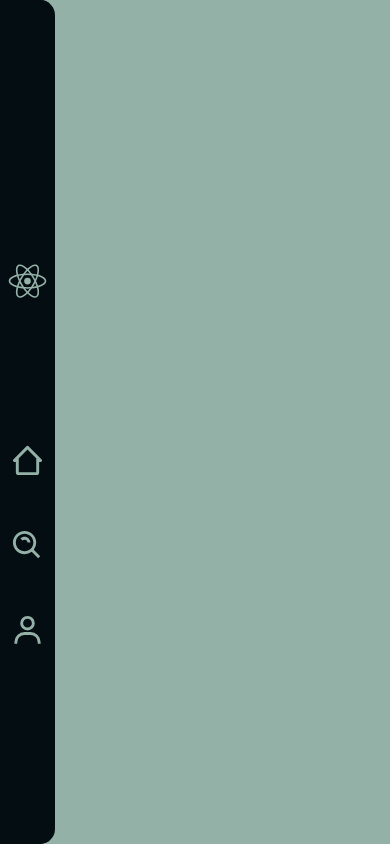
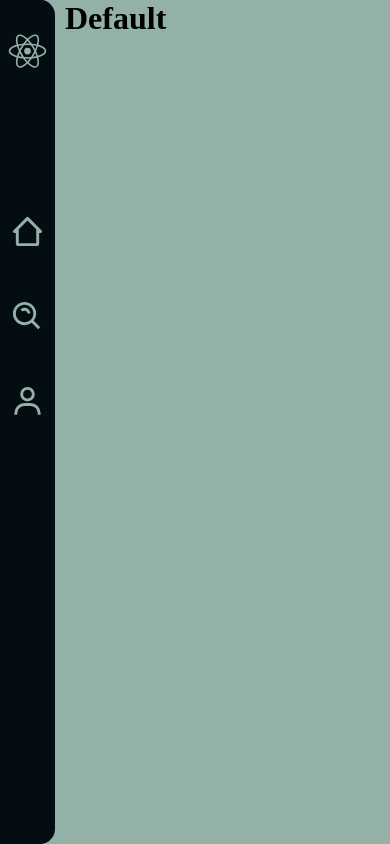
Before and after one commit to mp2003/react, a React (Vite) app: page /login in a window 390 px wide. Built offline with nearby package versions, Linux system fonts and the light colour scheme; some icons are missing.

Commit message:
adding responsive

```diff
--- a/src/App.jsx
+++ b/src/App.jsx
@@ -11,10 +11,11 @@ import Search from "./Search.jsx";
 import User from "./User.jsx";
 import Menu from "./Menu.jsx";
 import "./App.css";
+import Default from "./Default.jsx";
 
 const App = () => {
   // const [showForm, setShowForm] = useState("login");
-  const [showComponent, setShowComponent] = useState("");
+  const [showComponent, setShowComponent] = useState("default");
   // const toggelForm = (formName) => {
   //   setShowForm(formName);
   // };
@@ -41,6 +42,8 @@ const App = () => {
           <NavBar component={toggelComponent} />
         </aside>
         <main>
+          {showComponent === "default" && <Default />}
+
           {showComponent === "home" && <Home />}
           {showComponent === "search" && <Search />}
           {showComponent === "user" && <User />}
--- /dev/null
+++ b/src/Default.jsx
@@ -0,0 +1,9 @@
+import React from 'react'
+
+const Default = () => {
+  return (
+    <div><h1>Default</h1></div>
+  )
+}
+
+export default Default
--- a/src/NavBar.css
+++ b/src/NavBar.css
@@ -22,7 +22,7 @@
   display: flex;
   flex-direction: column;
   align-items: center;
-  justify-content: center;
+  justify-content: flex-start;
 }
 
 .l-icon {
@@ -62,3 +62,7 @@
   transform: scale(1.2);
   border-radius: 50%;
 }
+
+@media (minwidth: 425px) {
+
+}
```
